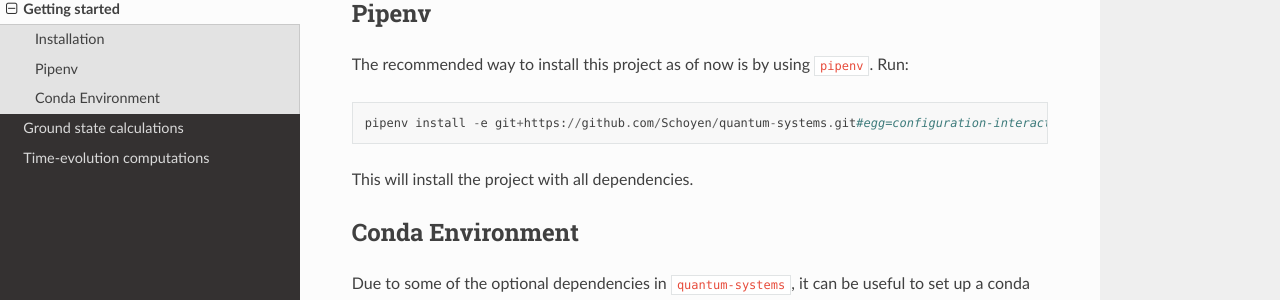
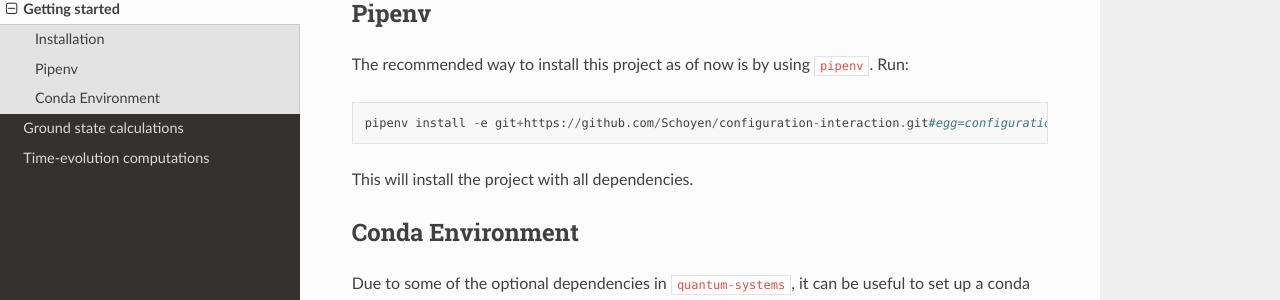
Before and after one commit to HyQD/configuration-interaction, a Sphinx documentation site: the page built from docs/getting_started.rst, in a window 1280 px wide and 900 px high, scrolled down 690 px. Shown: the part 144-444 px from the top of the window. Built offline with Sphinx 7.4.7 and the Read the Docs theme 2.0.0, drawn with Linux system fonts in a browser that asks for light colours; some of the changed lines change nothing that is shown.

Commit message:
Update link to library

```diff
--- a/docs/getting_started.rst
+++ b/docs/getting_started.rst
@@ -35,7 +35,7 @@ Pipenv
 
 The recommended way to install this project as of now is by using ``pipenv``. Run::
 
-	pipenv install -e git+https://github.com/Schoyen/quantum-systems.git#egg=configuration-interaction
+	pipenv install -e git+https://github.com/Schoyen/configuration-interaction.git#egg=configuration-interaction
 
 This will install the project with all dependencies.
 
```
